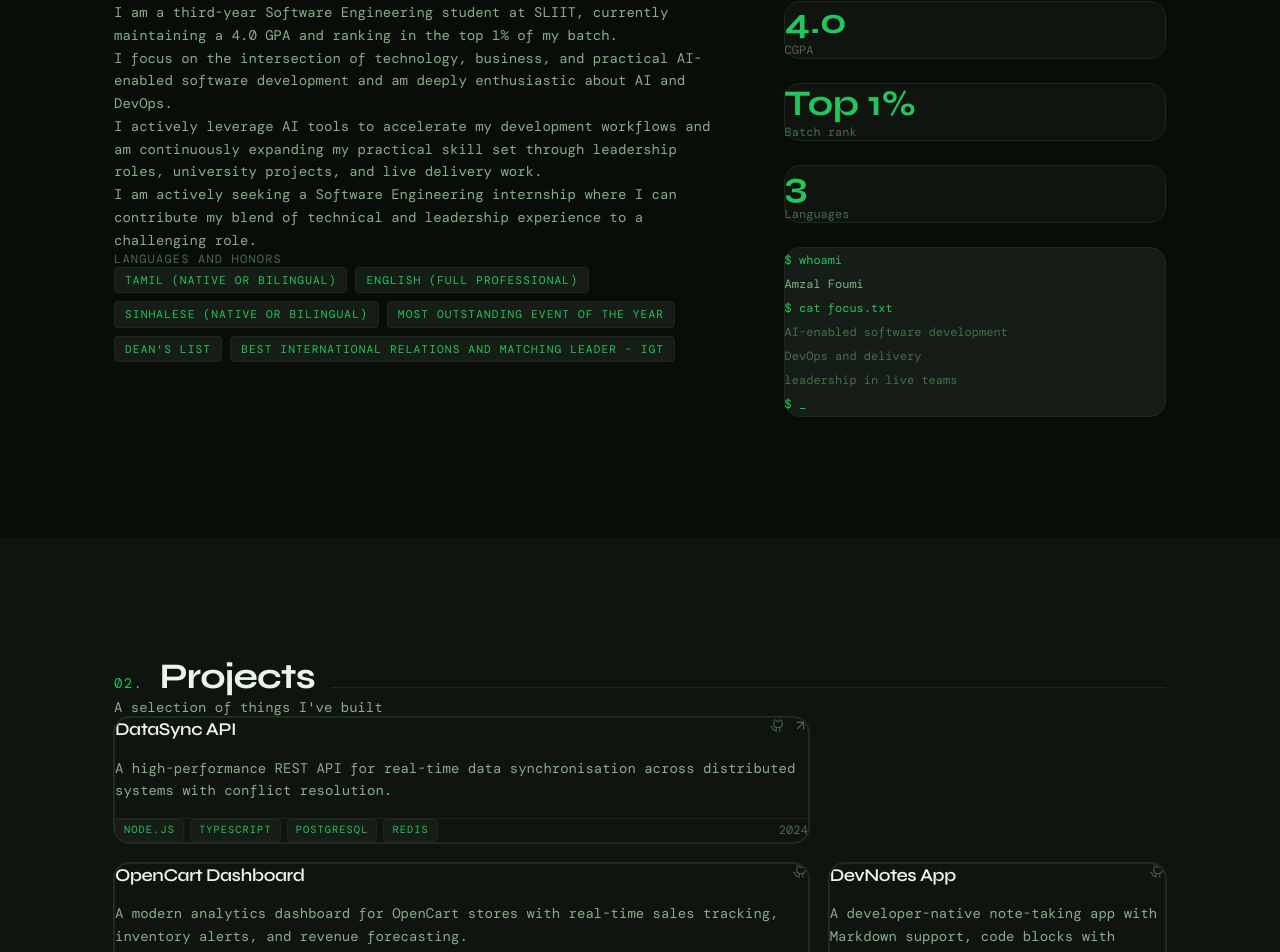
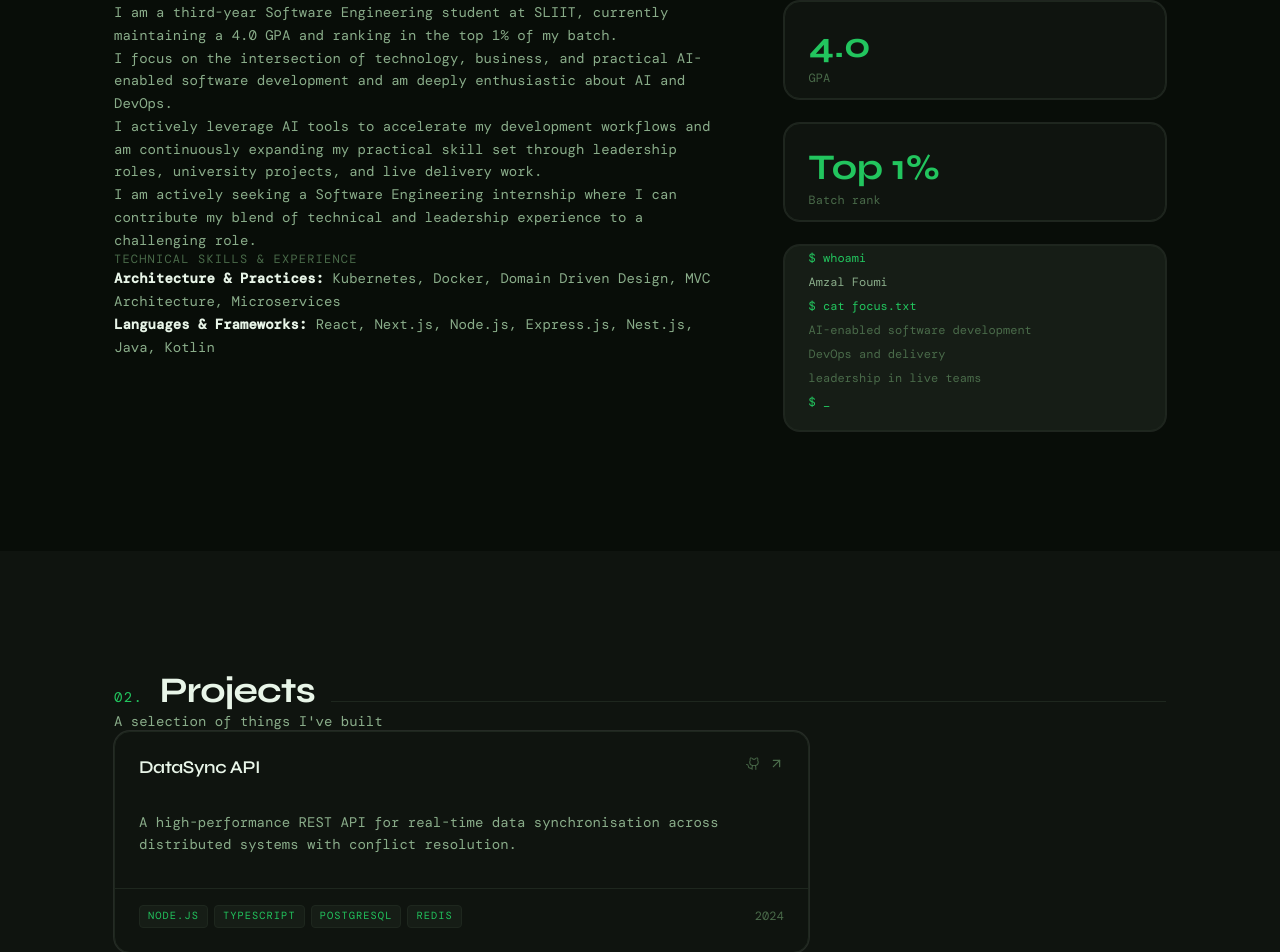
Before and after one commit to AmzalFoumi/amzal-portfolio, a Next.js app: page / in a window 1280 px wide. Shown: the part 959-1911 px from the top of the page. Built offline with nearby package versions, Linux system fonts and the light colour scheme; a web font is replaced by a local one.

Commit message:
fix: padding issues in card components fixed

```diff
--- a/src/app/globals.css
+++ b/src/app/globals.css
@@ -229,6 +229,21 @@ body {
 }
 
 /* =========================================================
+   CARD PADDING GUARDS
+   ========================================================= */
+[data-slot="card-header"] {
+  padding: 1.5rem 1.5rem 0.75rem !important;
+}
+
+[data-slot="card-content"] {
+  padding: 0 1.5rem 1rem !important;
+}
+
+[data-slot="card-footer"] {
+  padding: 1rem 1.5rem 1.5rem !important;
+}
+
+/* =========================================================
    SHADCN LAYER RESET (ensures dark theme always)
    ========================================================= */
 @layer base {
--- a/src/components/sections/AboutSection.tsx
+++ b/src/components/sections/AboutSection.tsx
@@ -2,13 +2,13 @@
 
 import { motion } from "framer-motion";
 import { SectionHeading } from "@/components/shared/SectionHeading";
-import { TagBadge } from "@/components/shared/TagBadge";
+import { Card, CardContent, CardHeader } from "@/components/ui/card";
 import { profile } from "@/data/profile";
 
 const STATS = [
-  { value: "4.0", label: "CGPA" },
+  { value: "4.0", label: "GPA" },
   { value: "Top 1%", label: "Batch rank" },
-  { value: "3", label: "Languages" },
+  // { value: "2", label: "Tech stacks" },
 ];
 
 export function AboutSection() {
@@ -34,26 +34,35 @@ export function AboutSection() {
               </motion.p>
             ))}
 
-            {/* Languages and honors */}
+            {/* Technical skills */}
             <motion.div
               initial={{ opacity: 0, y: 16 }}
               whileInView={{ opacity: 1, y: 0 }}
               viewport={{ once: true }}
               transition={{ duration: 0.4, delay: 0.28 }}
-              className="pt-2"
+              className="pt-2 space-y-4"
             >
               <p
-                className="font-mono text-xs uppercase tracking-widest mb-3"
+                className="font-mono text-xs uppercase tracking-widest text-center lg:text-left"
                 style={{ color: "var(--text-tertiary)" }}
               >
-                Languages and honors
+                TECHNICAL SKILLS & EXPERIENCE
               </p>
-              <div className="flex flex-wrap gap-2">
-                {profile.languages.map((language) => (
-                  <TagBadge key={language} label={language} />
-                ))}
-                {profile.honors.map((honor) => (
-                  <TagBadge key={honor} label={honor} />
+              <div className="space-y-2">
+                {profile.techStacks.map((stack) => (
+                  <p
+                    key={stack.label}
+                    className="font-mono text-sm leading-relaxed text-center lg:text-left"
+                    style={{ color: "var(--text-secondary)" }}
+                  >
+                    <span
+                      className="font-bold"
+                      style={{ color: "var(--text-primary)" }}
+                    >
+                      {stack.label}:
+                    </span>{" "}
+                    {stack.items.join(", ")}
+                  </p>
                 ))}
               </div>
             </motion.div>
@@ -69,14 +78,17 @@ export function AboutSection() {
                 whileInView={{ opacity: 1, x: 0 }}
                 viewport={{ once: true }}
                 transition={{ duration: 0.4, delay: i * 0.1 }}
-                className="p-5 rounded-lg border"
+              >
+                <Card
+                  className="rounded-lg border py-0"
                   style={{
                     background: "var(--bg-surface)",
                     borderColor: "var(--bg-border)",
                   }}
                 >
+                  <CardHeader className="gap-1">
                     <p
-                  className="font-display text-4xl font-bold mb-1"
+                      className="font-display text-4xl font-bold"
                       style={{
                         fontFamily: "var(--font-display)",
                         color: "var(--accent-bright)",
@@ -84,9 +96,14 @@ export function AboutSection() {
                     >
                       {value}
                     </p>
-                <p className="font-mono text-xs" style={{ color: "var(--text-tertiary)" }}>
+                    <p
+                      className="font-mono text-xs"
+                      style={{ color: "var(--text-tertiary)" }}
+                    >
                       {label}
                     </p>
+                  </CardHeader>
+                </Card>
               </motion.div>
             ))}
 
@@ -96,13 +113,17 @@ export function AboutSection() {
               whileInView={{ opacity: 1, x: 0 }}
               viewport={{ once: true }}
               transition={{ duration: 0.4, delay: 0.35 }}
-              className="p-5 rounded-lg border font-mono text-xs leading-6"
+            >
+              <Card
+                className="rounded-lg border py-0"
                 style={{
                   background: "var(--bg-elevated)",
                   borderColor: "var(--bg-border)",
                   color: "var(--text-tertiary)",
                 }}
               >
+                <CardContent className="font-mono text-xs leading-6">
+                  <div className="pt-4">
                     <p style={{ color: "var(--accent-bright)" }}>$ whoami</p>
                     <p style={{ color: "var(--text-secondary)" }}>{profile.name}</p>
                     <p style={{ color: "var(--accent-bright)" }}>$ cat focus.txt</p>
@@ -110,6 +131,9 @@ export function AboutSection() {
                     <p>DevOps and delivery</p>
                     <p>leadership in live teams</p>
                     <p style={{ color: "var(--accent-bright)" }}>$ _</p>
+                  </div>
+                </CardContent>
+              </Card>
             </motion.div>
           </div>
         </div>
--- a/src/components/shared/ProjectCard.tsx
+++ b/src/components/shared/ProjectCard.tsx
@@ -4,7 +4,7 @@ import Link from "next/link";
 import { ArrowUpRight } from "lucide-react";
 import { GithubLogoIcon } from "@phosphor-icons/react/dist/ssr";
 import { motion } from "framer-motion";
-import { Card } from "@/components/ui/card";
+import { Card, CardAction, CardContent, CardFooter, CardHeader } from "@/components/ui/card";
 import { TagBadge } from "@/components/shared/TagBadge";
 import type { Project } from "@/types";
 
@@ -24,14 +24,17 @@ export function ProjectCard({ project, index = 0 }: ProjectCardProps) {
     >
       <Link href={`/projects/${project.slug}`} className="block h-full group">
         <Card
-          className="card-glow h-full flex flex-col p-6 rounded-[var(--radius-lg)] border"
+          className="card-glow h-full flex flex-col rounded-lg border py-0"
           style={{
             background: "var(--bg-surface)",
             borderColor: "var(--bg-border)",
           }}
         >
           {/* Header */}
-          <div className="flex items-start justify-between gap-4 mb-3">
+          <CardHeader
+            className="px-6 pt-6 pb-3"
+            style={{ paddingLeft: "1.5rem", paddingRight: "1.5rem", paddingTop: "1.5rem", paddingBottom: "0.75rem" }}
+          >
             <h3
               className="font-display text-lg font-semibold leading-tight tracking-tight group-hover:text-accent-bright transition-colors"
               style={{
@@ -41,46 +44,62 @@ export function ProjectCard({ project, index = 0 }: ProjectCardProps) {
             >
               {project.title}
             </h3>
-            <div className="flex items-center gap-2 shrink-0 mt-0.5">
+            <CardAction className="flex items-center gap-2 shrink-0 mt-0.5">
               {project.repoUrl && (
-                <a
-                  href={project.repoUrl}
-                  target="_blank"
-                  rel="noopener noreferrer"
-                  onClick={(e) => e.stopPropagation()}
-                  className="p-1.5 rounded-md transition-colors hover:bg-[var(--bg-elevated)]"
+                <button
+                  type="button"
+                  onClick={(e) => {
+                    e.stopPropagation();
+                    window.open(project.repoUrl, "_blank", "noopener,noreferrer");
+                  }}
+                  className="p-1.5 rounded-md transition-colors hover:bg-bg-elevated"
                   style={{ color: "var(--text-tertiary)" }}
                   aria-label="View source"
                 >
                   <GithubLogoIcon size={15} />
-                </a>
+                </button>
               )}
               {project.liveUrl && (
-                <a
-                  href={project.liveUrl}
-                  target="_blank"
-                  rel="noopener noreferrer"
-                  onClick={(e) => e.stopPropagation()}
-                  className="p-1.5 rounded-md transition-colors hover:bg-[var(--bg-elevated)]"
+                <button
+                  type="button"
+                  onClick={(e) => {
+                    e.stopPropagation();
+                    window.open(project.liveUrl, "_blank", "noopener,noreferrer");
+                  }}
+                  className="p-1.5 rounded-md transition-colors hover:bg-bg-elevated"
                   style={{ color: "var(--text-tertiary)" }}
                   aria-label="Live site"
                 >
                   <ArrowUpRight size={15} />
-                </a>
+                </button>
               )}
-            </div>
-          </div>
+            </CardAction>
+          </CardHeader>
 
           {/* Description */}
-          <p
-            className="font-mono text-sm leading-relaxed mb-4 flex-1"
-            style={{ color: "var(--text-secondary)" }}
+          <CardContent
+            className="px-6 pb-4"
+            style={{ paddingLeft: "1.5rem", paddingRight: "1.5rem", paddingBottom: "1rem" }}
           >
-            {project.shortDescription}
-          </p>
+            <p
+              className="font-mono text-sm leading-relaxed"
+              style={{ color: "var(--text-secondary)" }}
+            >
+              {project.shortDescription}
+            </p>
+          </CardContent>
 
           {/* Footer */}
-          <div className="flex items-center justify-between mt-auto pt-4" style={{ borderTop: "1px solid var(--bg-border)" }}>
+          <CardFooter
+            className="justify-between px-6 pb-6 pt-4"
+            style={{
+              borderColor: "var(--bg-border)",
+              paddingLeft: "1.5rem",
+              paddingRight: "1.5rem",
+              paddingTop: "1rem",
+              paddingBottom: "1.5rem",
+            }}
+          >
             <div className="flex flex-wrap gap-1.5">
               {project.tags.slice(0, 4).map((tag) => (
                 <TagBadge key={tag} label={tag} size="sm" />
@@ -92,7 +111,7 @@ export function ProjectCard({ project, index = 0 }: ProjectCardProps) {
             >
               {project.year}
             </span>
-          </div>
+          </CardFooter>
         </Card>
       </Link>
     </motion.div>
--- a/src/components/ui/button.tsx
+++ b/src/components/ui/button.tsx
@@ -25,7 +25,7 @@ const buttonVariants = cva(
           "h-8 gap-1.5 px-2.5 has-data-[icon=inline-end]:pr-2 has-data-[icon=inline-start]:pl-2",
         xs: "h-6 gap-1 rounded-none px-2 text-xs has-data-[icon=inline-end]:pr-1.5 has-data-[icon=inline-start]:pl-1.5 [&_svg:not([class*='size-'])]:size-3",
         sm: "h-7 gap-1 rounded-none px-2.5 has-data-[icon=inline-end]:pr-1.5 has-data-[icon=inline-start]:pl-1.5 [&_svg:not([class*='size-'])]:size-3.5",
-        lg: "h-9 gap-1.5 px-2.5 has-data-[icon=inline-end]:pr-2 has-data-[icon=inline-start]:pl-2",
+        lg: "h-10 gap-2 px-4 has-data-[icon=inline-end]:pr-3 has-data-[icon=inline-start]:pl-3",
         icon: "size-8",
         "icon-xs": "size-6 rounded-none [&_svg:not([class*='size-'])]:size-3",
         "icon-sm": "size-7 rounded-none",
--- a/src/data/profile.ts
+++ b/src/data/profile.ts
@@ -4,17 +4,37 @@ export const profile = {
     "SWE Undergrad @ SLIIT | Full-Stack Engineer | AI & DevOps Enthusiast | AIESECer | Royalist",
   location: "Colombo, Western Province, Sri Lanka",
   email: "mohamedamzal6@gmail.com",
+  githubUrl: "https://github.com/AmzalFoumi",
   linkedinUrl: "https://www.linkedin.com/in/amzalfoumi",
+  techStacks: [
+    {
+      label: "Architecture & Practices",
+      items: [
+        "Kubernetes",
+        "Docker",
+        "Domain Driven Design",
+        "MVC Architecture",
+        "Microservices",
+      ],
+    },
+    {
+      label: "Languages & Frameworks",
+      items: [
+        "React",
+        "Next.js",
+        "Node.js",
+        "Express.js",
+        "Nest.js",
+        "Java",
+        "Kotlin",
+      ],
+    },
+  ],
   summary: [
     "I am a third-year Software Engineering student at SLIIT, currently maintaining a 4.0 GPA and ranking in the top 1% of my batch.",
     "I focus on the intersection of technology, business, and practical AI-enabled software development and am deeply enthusiastic about AI and DevOps.",
     "I actively leverage AI tools to accelerate my development workflows and am continuously expanding my practical skill set through leadership roles, university projects, and live delivery work.",
     "I am actively seeking a Software Engineering internship where I can contribute my blend of technical and leadership experience to a challenging role.",
-  ],
-  languages: [
-    "Tamil (Native or Bilingual)",
-    "English (Full Professional)",
-    "Sinhalese (Native or Bilingual)",
   ],
   honors: [
     "Most Outstanding Event of the Year",
```
Also changed, not shown: src/components/layout/Footer.tsx (+21 -6 lines), src/components/layout/Navbar.tsx (+29 -15 lines), src/components/sections/EducationSection.tsx (+15 -4 lines), src/components/sections/HeroSection.tsx (+20 -10 lines), src/components/sections/VoluntarySection.tsx (+26 -8 lines), src/data/education.ts (+13 -13 lines). Lines whose indentation alone changed are shown as unchanged.
